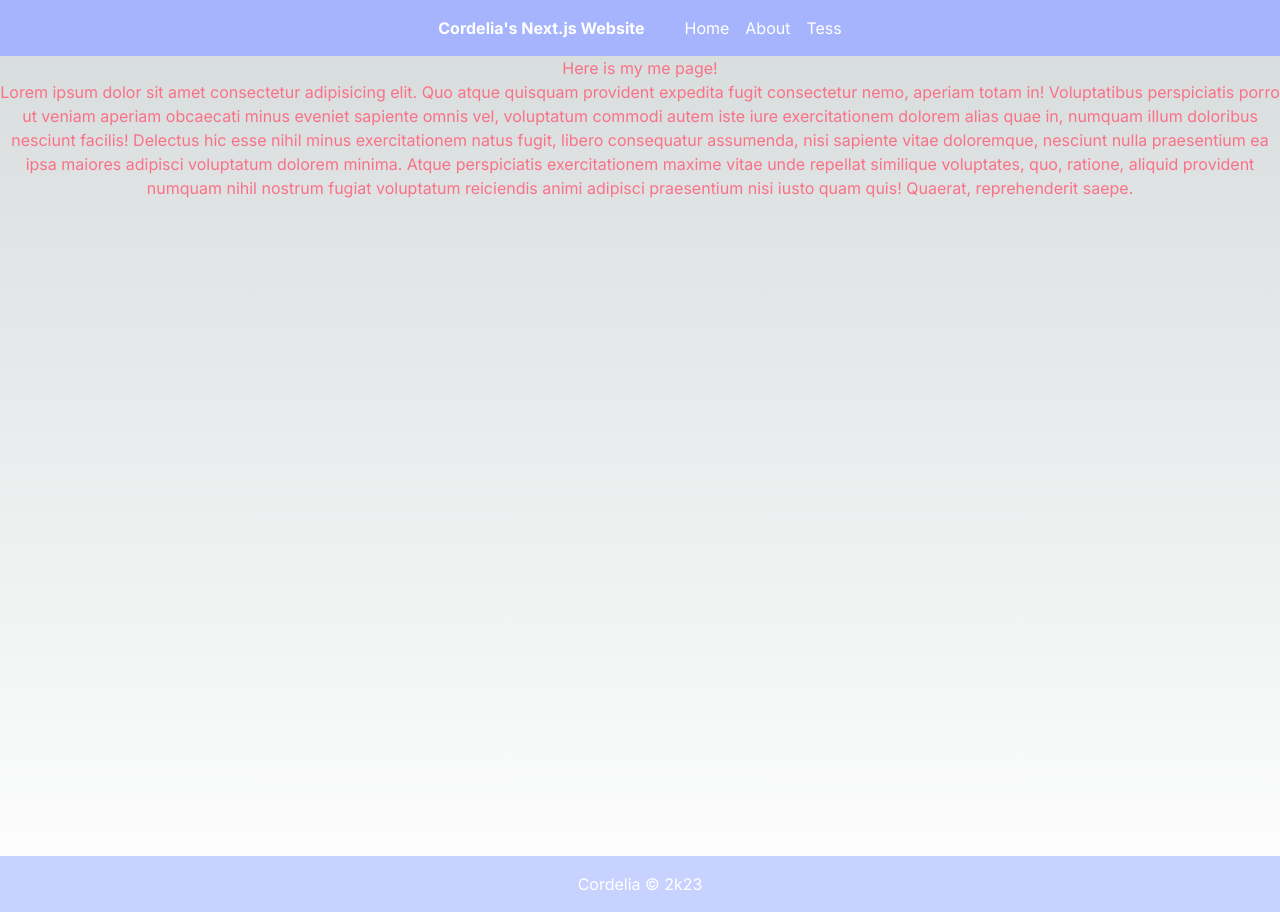
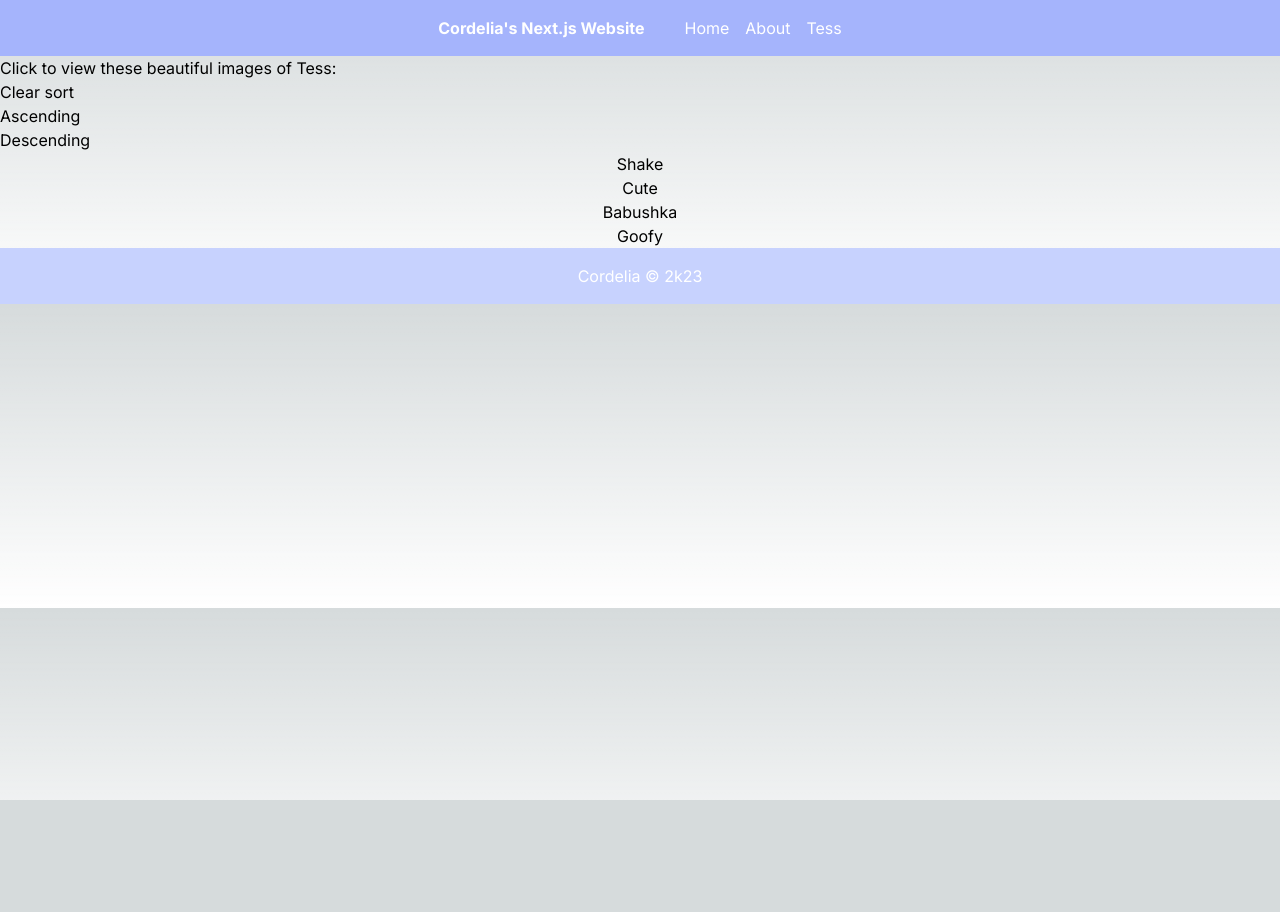
Before and after one commit to cordeliasnape/next-demo-blog, a Next.js app: page /about/tess in a window 1280 px wide. After the commit the page ends 800 px from the top, so only its background shows below. Built offline with nearby package versions, Linux system fonts and the light colour scheme.

Commit message:
working page directories

```diff
--- /dev/null
+++ b/src/app/about/tess/[pics]/page.tsx
@@ -0,0 +1,9 @@
+type tessPic = { params: { pics: string } };
+
+export default function Page({ params }: tessPic) {
+  return (
+    <div>
+      <h2>name here</h2>
+    </div>
+  );
+}
--- a/src/app/about/tess/layout.tsx
+++ b/src/app/about/tess/layout.tsx
@@ -1,17 +1,5 @@
 import Link from "next/link";
 
 export default function Layout({ children }: { children: React.ReactNode }) {
-  return (
-    <div>
-      {children}
-      {/* <ol className="flex-col ">
-        <li>
-          <Link href="/home/">Go back to home page</Link>
-        </li>
-        <li>
-          <Link href="/about/">Go back to about page</Link>
-        </li>
-      </ol> */}
-    </div>
-  );
+  return <div>{children}</div>;
 }
--- a/src/app/about/tess/page.tsx
+++ b/src/app/about/tess/page.tsx
@@ -1,21 +1,86 @@
-export default function AboutRoute() {
+import Link from "next/link";
+
+type tessSearchQuery = {
+  sortBy: string;
+};
+
+type galleryType = {
+  title: string;
+  // image: string;
+  // description: string;
+  id: number;
+};
+
+let pics: galleryType[] = [
+  {
+    title: "Shake",
+    // image: "https://i.imgur.com/oJhvHnj.jpg",
+    // description: "most photogenic dog",
+    id: 0,
+  },
+  {
+    title: "Cute",
+    // image: "https://i.imgur.com/7aZkrxM.jpg",
+    // description: "most photogenic dog",
+    id: 1,
+  },
+  {
+    title: "Babushka",
+    // image: "https://i.imgur.com/jNTn6Px.jpg",
+    // description: "most photogenic dog",
+    id: 2,
+  },
+  {
+    title: "Goofy",
+    // image: "https://i.imgur.com/HbTDcG1.jpg",
+    // description: "most photogenic dog",
+    id: 3,
+  },
+];
+
+function compareGalleryOrder(a: galleryType, b: galleryType) {
+  if (a.title < b.title) {
+    return -1;
+  } else if (a.title > b.title) {
+    return 1;
+  } else {
+    return 0;
+  }
+}
+
+export default function AboutRoute({
+  searchParams,
+}: {
+  searchParams: tessSearchQuery;
+}) {
+  let sortedGallery = [...pics];
+
+  if (searchParams.sortBy == "asc") {
+    sortedGallery.sort(compareGalleryOrder);
+  } else if (searchParams.sortBy == "desc") {
+    sortedGallery.sort(compareGalleryOrder).reverse();
+  }
+
   return (
-    <article className="text-rose-400 flex-col text-center min-h-screen">
-      <h3>Here is my me page!</h3>
-      <p>
-        Lorem ipsum dolor sit amet consectetur adipisicing elit. Quo atque
-        quisquam provident expedita fugit consectetur nemo, aperiam totam in!
-        Voluptatibus perspiciatis porro ut veniam aperiam obcaecati minus
-        eveniet sapiente omnis vel, voluptatum commodi autem iste iure
-        exercitationem dolorem alias quae in, numquam illum doloribus nesciunt
-        facilis! Delectus hic esse nihil minus exercitationem natus fugit,
-        libero consequatur assumenda, nisi sapiente vitae doloremque, nesciunt
-        nulla praesentium ea ipsa maiores adipisci voluptatum dolorem minima.
-        Atque perspiciatis exercitationem maxime vitae unde repellat similique
-        voluptates, quo, ratione, aliquid provident numquam nihil nostrum fugiat
-        voluptatum reiciendis animi adipisci praesentium nisi iusto quam quis!
-        Quaerat, reprehenderit saepe.
-      </p>
-    </article>
+    <div>
+      <h3>Click to view these beautiful images of Tess:</h3>
+      <Link href="/about/tess">Clear sort</Link>
+      <br />
+      <Link href="/about/tess?sortBy=asc">Ascending</Link>
+      <br />
+      <Link href="/about/tess?sortBy=desc">Descending</Link>
+      <br />
+
+      {sortedGallery.map((pic) => {
+        return (
+          <article className="flex-col text-center" key={pic.id}>
+            <Link href={`/about/tess/${pic.title.toLowerCase()}`}>
+              {pic.title}
+            </Link>
+            {/* <img src={pic.image}></img> */}
+          </article>
+        );
+      })}
+    </div>
   );
 }
```
Also changed, not shown: package.json (+6 -6 lines), tsconfig.json (+17 -4 lines), 1 other file (tests, documents, lock files or other folders).
